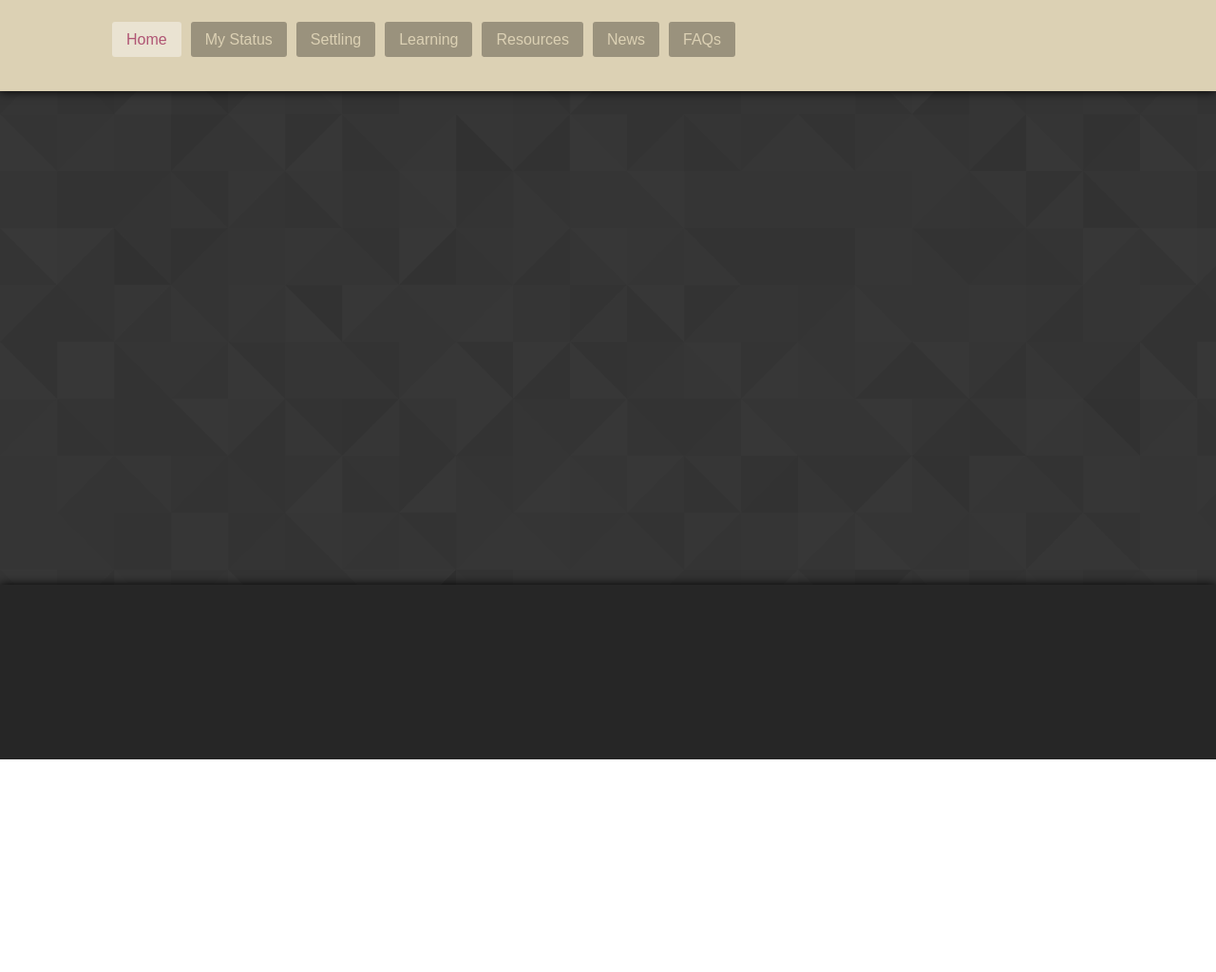
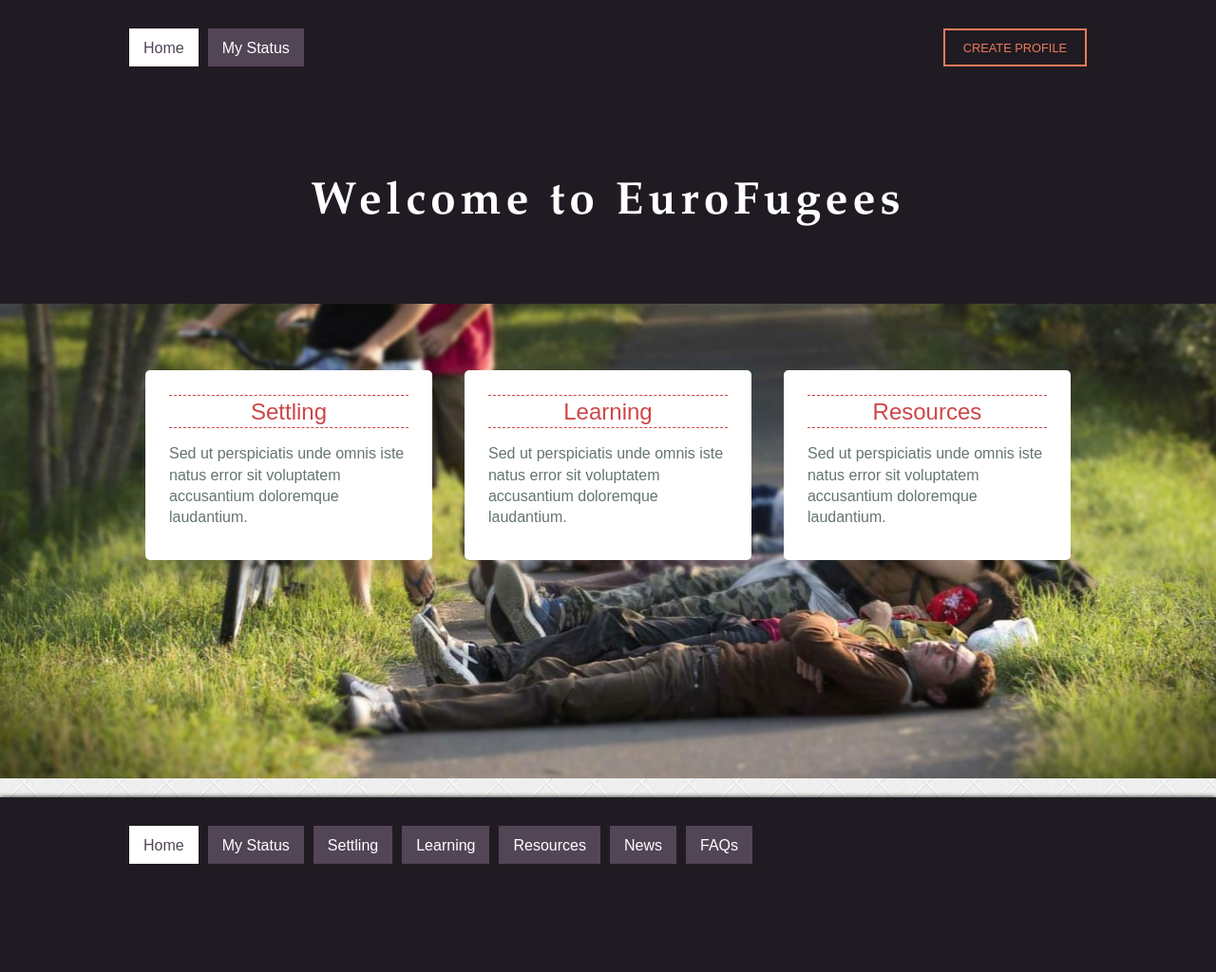
Before and after one commit to akahhaleh/EuroFugees, a plain HTML site: page index.html in a window 1280 px wide. Shown: the whole page at 95% size. Before the commit the page ends 800 px from the top, so only its background shows below. Drawn offline with nearby package versions, Linux system fonts and the light colour scheme.

Commit message:
Added major CSS and HTML edits to the homepage.

```diff
--- a/css/base.css
+++ b/css/base.css
@@ -110,11 +110,20 @@ body {
     width: 100%;
 }
 
+a {
+    text-decoration: none;
+    color: #CE4648;
+}
+
 /* wrap and margins */
 .wrap {
-    width: 90%;
+    width: 80%;
     height: auto;
     margin: 0 auto;
+}
+
+.base-padding {
+    padding: 10px;
 }
 
 
--- a/css/layout.css
+++ b/css/layout.css
@@ -1,12 +1,11 @@
 
 /* main header */
 .main-header {
-	height: 12%;
+	height: 40%;
 	top: 0;
 	margin: 0;
-	padding: 10px;
-	background: #DCD1B4;
-	box-shadow: 0 0 10px #000;
+	background: #201b22;
+	box-shadow: 0 0 5px #000;
 }
 
 .main-header > .wrap > * {
@@ -25,10 +24,33 @@
 /* main footer */
 .main-footer {
 	height: 23%;
-	background: #262626;
-	box-shadow: 0 0 10px #000;
+	background: #201b22;
+	box-shadow: 0 0 5px #000;
 }
 
 .main-footer > .wrap > * {
 
 }
+
+/* navigation menus overlap */
+.main-nav-menu {
+	text-align: center;
+	margin: 0;
+	padding: 20px 0 0;
+}
+
+.main-nav-menu > ul {
+	list-style: none;
+	margin: 0;
+	padding: 0;
+}
+
+.main-nav-menu > ul > li {
+	text-decoration: none;
+	font-weight: none;
+}
+
+.main-nav-menu > ul > li > a {
+	display: inline-block;
+	text-decoration: none;
+}
--- a/css/module.css
+++ b/css/module.css
@@ -1,27 +1,97 @@
 /* main navigation structure */
-.main-nav-menu {
-	text-align: center;
-	margin: 0;
-	padding: 0;
-}
-
-.main-nav-menu > ul {
-	list-style: none;
-}
-
 .main-nav-menu > ul > li {
-	text-decoration: none;
-	margin: 5px;
-	font-weight: none;
+	margin: 0 5px;
+	height: 2.5rem;
 	float: left;
 }
 
+.main-nav-menu > ul > li:first-of-type {
+	margin-left: 0;
+}
+
 .main-nav-menu > ul > li > a {
-	text-decoration: none;
-	border-radius: 3px;
+	display: inline-block;
+	padding: 10px 15px 0;
+	height: 100%;
+	background: #524556;
+	color: #fff;
+}
+
+/* feature box */
+.front-feature {
+	width: 100%;
+	height: 500px;
+	background: url('../img/photography/bike-path-edit.jpg');
+	background-size: cover;
+	background-position: bottom;
+}
+
+/* create profile features */
+.create-profile {
+	float: right;
+	width: 15%;
+}
+
+.create-profile > a {
+	display: block;
 	width: 100%;
 	height: 100%;
-	padding: 10px 15px;
-	background: #9a927d;
-	color: #DCD1B4;
+	width: 100%;
+	height: 2.5rem;
+	color: #EC7B59;
+	border: 2px solid #EC7B59;
+	padding: 10px 0;
+	text-transform: uppercase;
+	text-decoration: none;
+	text-align: center;
+	font-size: 0.8rem;
 }
+
+/* front box nav */
+.feature-links {
+	margin: 6% 0 0;
+}
+
+.feature-link-box {
+	display: inline-block;
+	width: 33.333%;
+}
+
+.feature-link {
+	background: #fff;
+	color: #657571;
+	height: 200px;
+	width: 90%;
+	margin: 0 auto;
+	border-radius: 5px;
+	padding: 7.5%;
+}
+
+.feature-link > a {
+	display: inline-block;
+	margin: 0 auto;
+	width: 100%;
+	text-align: center;
+	font-size: 1.5rem;
+	border-top: 1px dashed #CE4648;
+	border-bottom: 1px dashed #CE4648;
+}
+
+.feature-link > p {
+	height: 60%;
+	overflow: hidden;
+}
+
+.feature-nav-menu > ul > li > span {
+	display: inline;
+}
+
+/* large typography */
+.large-header-title {
+	color: #fff;
+	font-size: 3rem;
+	text-align: center;
+	margin: 15% 0;
+	font-family: "Garamond", "Times New Roman", serif;
+	letter-spacing: 5px;
+}
--- a/css/state.css
+++ b/css/state.css
@@ -1,6 +1,11 @@
+/* base edits */
+a:hover {
+	color: #d46e50;
+}
+
 /* main navigation menu states */
 .main-nav-menu > ul > li > a:hover {
-	color: #5E9FA3;
+	color: #524556;
 	background: #fff;
 	transition: 0.3s;
 }
@@ -10,6 +15,22 @@
 }
 
 .main-nav-menu .active {
-	color: #B05574;
-	background: #eae3d2;
+	color: #524556;
+	background: #fff;
 }
+
+/* create profile states */
+.create-profile:hover > a {
+	background: #EC7B59;
+	color: #fff;
+	transition: 0.3s;
+}
+
+/* feature area states */
+.feature-link > a:hover {
+	background: #CE4648;
+	color: #fff;
+	border-top: 1px dashed #CE4648;
+	border-bottom: 1px dashed #CE4648;
+	transition: 0.3s;
+}
--- a/css/theme.css
+++ b/css/theme.css
@@ -1,11 +1,11 @@
 /*
-color1: #5E9FA3 // blue
-color2: #DCD1B4 // tan
-color3: #FAB87F // yellow
-color4: #F87E7B // peach
-color5: #B05574 // pink
+color1: #A9C4BD
+color2: #E4DDCB
+color3: #EC7B59
+color4: #CE4648
+color5: #524556
  */
 
 body {
-	background: url('../img/patterns/lodyas.png');
+	background: url('../img/patterns/tiles.png');
 }
--- a/index.html
+++ b/index.html
@@ -24,7 +24,49 @@
     <![endif]-->
 
     <!-- header -->
-        <header id="header" class="main-header">
+    <header id="header" class="main-header base-padding">
+      <div class="wrap">
+        <nav class="main-nav-menu">
+          <ul>
+          <li><a href="index.html" title="Home" class="active">Home</a></li>
+          <li><a href="index.html" title="Home">My Status</a></li>
+          </ul>
+        </nav>
+        <div class="create-profile"><a href="#">Create Profile</a></div>
+        <h1 class="large-header-title">Welcome to EuroFugees</h1>
+      </div>
+    </header><!-- /header -->
+
+    <!-- main -->
+    <div class="main">
+      <section class="front-feature base-padding">
+        <div class="wrap">
+          <section class="feature-links">
+            <article class="feature-link-box">
+              <div class="feature-link">
+                <a href="index.html" title="Home">Settling</a>
+                <p>Sed ut perspiciatis unde omnis iste natus error sit voluptatem accusantium doloremque laudantium.</p>
+              </div>
+            </article><!--
+            --><article class="feature-link-box">
+              <div class="feature-link">
+                <a href="index.html" title="Home">Learning</a>
+                <p>Sed ut perspiciatis unde omnis iste natus error sit voluptatem accusantium doloremque laudantium.</p>
+              </div>
+            </article><!--
+            --><article class="feature-link-box">
+              <div class="feature-link">
+                <a href="index.html" title="Home">Resources</a>
+                <p>Sed ut perspiciatis unde omnis iste natus error sit voluptatem accusantium doloremque laudantium.</p>
+              </div>
+            </article>
+          </section>
+        </div>
+      </section>
+    </div>
+
+    <!-- footer -->
+    <footer id="footer" class="main-footer base-padding">
       <div class="wrap">
         <nav class="main-nav-menu">
           <ul>
@@ -37,18 +79,6 @@
           <li><a href="index.html" title="Home">FAQs</a></li>
           </ul>
         </nav>
-            </div>
-        </header><!-- /header -->
-
-        <!-- main -->
-        <div class="main">
-            <div class="wrap">
-            </div>
-        </div>
-
-        <!-- footer -->
-        <footer id="footer" class="main-footer">
-            <div class="wrap">
       </div>
     </footer>
 
```
Also changed, not shown: img/patterns/tiles.png (added), img/photography/bike-path-edit.jpg (added), img/photography/bike-path.jpg (added), img/theme/COLOURlovers.com-colorful_banaani.png (added). Lines whose indentation alone changed are shown as unchanged.
